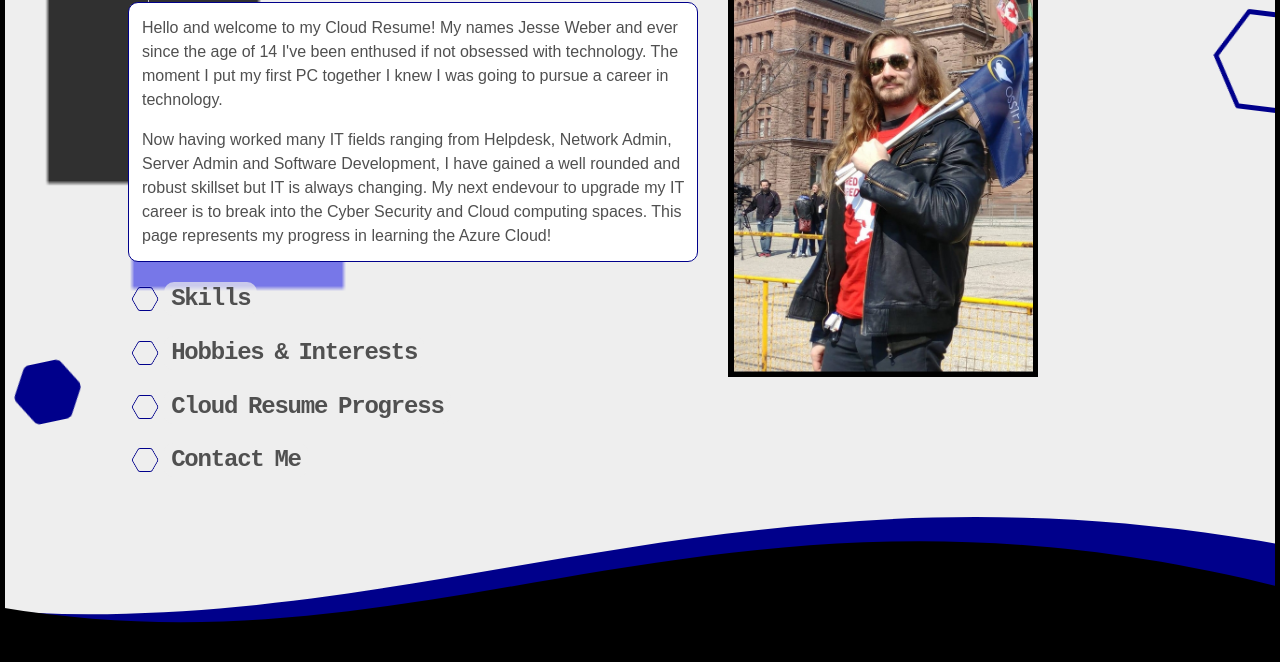
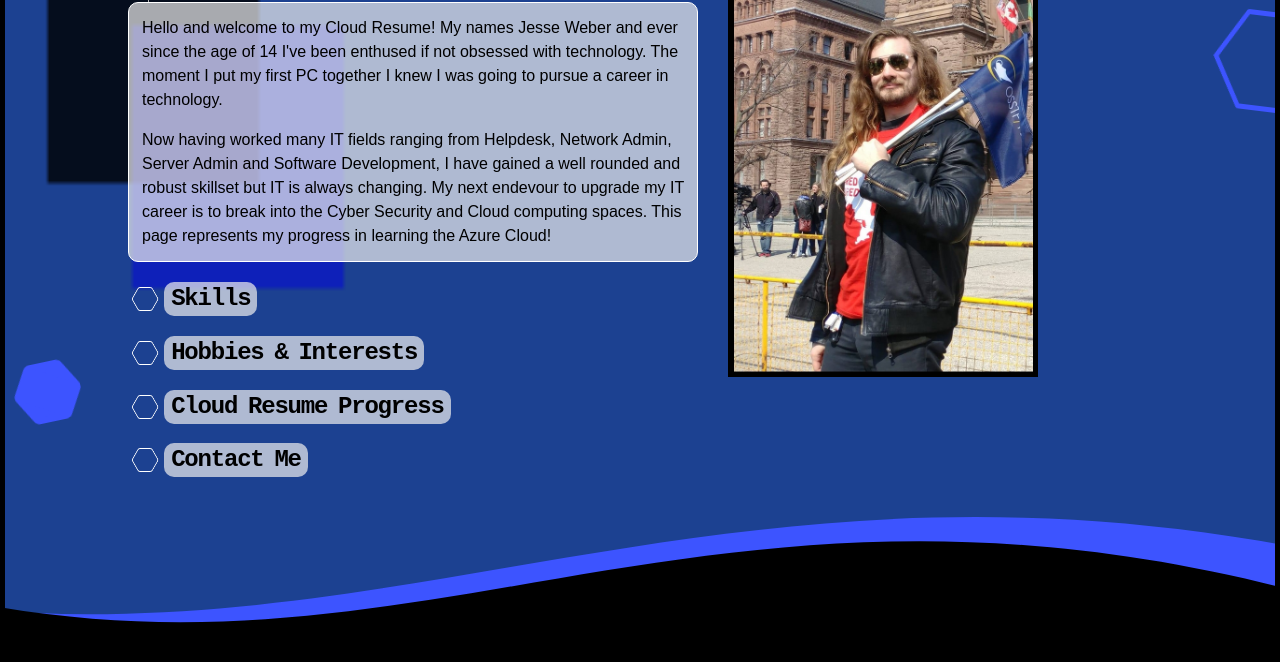
Before and after one commit to JimmiRustler/AzureStaticWebApp, a plain HTML site: page index.html in a window 1280 px wide. Shown: the part 138-800 px from the top of the page. Drawn offline with nearby package versions, Linux system fonts and the light colour scheme.

Commit message:
Update style.css

```diff
--- a/style.css
+++ b/style.css
@@ -2,8 +2,8 @@ body {
     margin: 0;
     font-family: "Share Tech", sans-serif;
     font-size: 16px;
-    color: #505050;
-    background: #eee;
+    color: #000;
+    background: #1c4191;
     overflow-x: hidden;
 }
 
@@ -38,7 +38,7 @@ main {
 
 #one {
     height: 180px;
-    fill: darkblue;
+    fill: #3d54ff;
     width: 120vw;
     left: -10vw;
 }
@@ -84,10 +84,11 @@ p:last-child {
 .subtext {
     position: relative;
     border-radius: 10px;
-    background: white;
+    background: rgba(238, 238, 238, 0.7);
     border: 1px solid;
     padding: 13px;
     line-height: 1.5em;
+    /*! opacity: ; */
 }
 
 .subtext:not(#main) {
@@ -169,7 +170,7 @@ main .hex {
 .hex:before,
 .hex:after,
 .subtext {
-    border-color: darkblue;
+    border-color: #fff;
 }
 
 .hex.moved {
@@ -201,7 +202,7 @@ main .hex {
 #uno {
     border-radius: 4px;
     border: none;
-    background: darkblue;
+    background: #3d54ff;
     transform: rotate(-12deg);
     bottom: 30vh;
     left: 30px;
@@ -220,7 +221,7 @@ main .hex {
 }
 
 #dos {
-    border-color: darkblue;
+    border-color: #3d54ff;
     border-radius: 3px;
     border-width: 5px 0;
     font-size: 100px;
```
